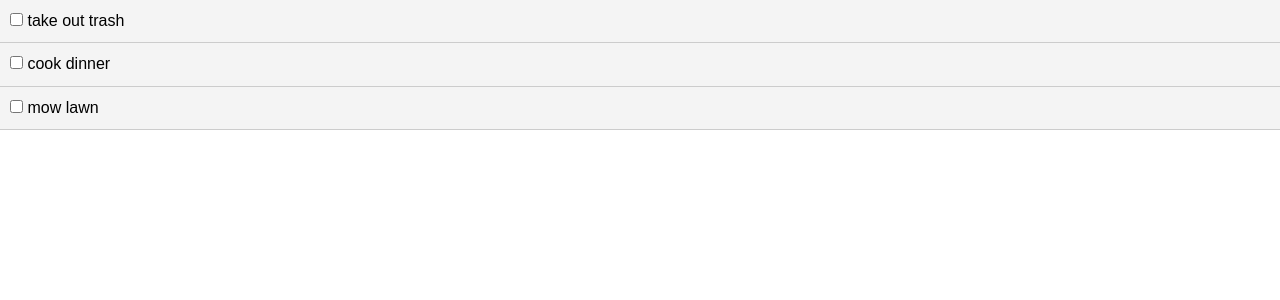
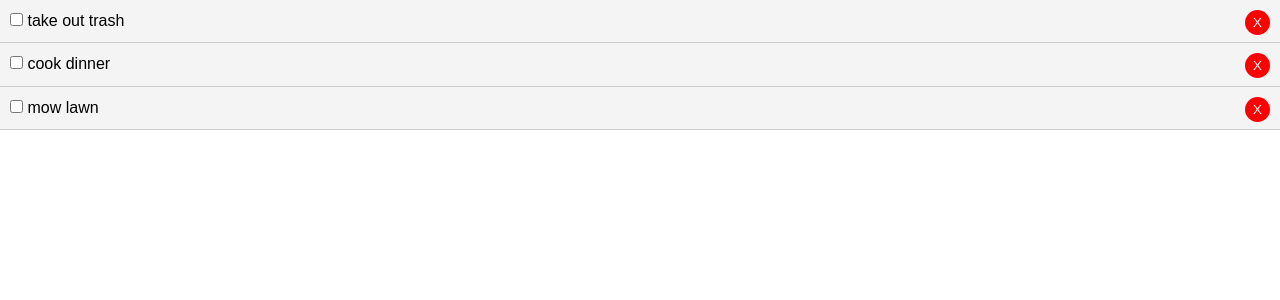
Before and after one commit to akun1/react-todo, a React (Create React App) app: page / in a window 1280 px wide. Shown: the top 300 px of the page. Built offline with nearby package versions, Linux system fonts and the light colour scheme.

Commit message:
deletion of todo done!

```diff
--- a/src/App.js
+++ b/src/App.js
@@ -35,11 +35,16 @@
     });
   }
 
+  //delete todo
+  deleteTodo = (id) => {
+    this.setState({ todos: [...this.state.todos.filter(todo => todo.id !== id)] });
+  }
+
   render() {
     console.log(this.state.todos)
     return (
       <div className="App">
-        <Todos todos={this.state.todos} markComplete={this.markComplete} />
+        <Todos todos={this.state.todos} markComplete={this.markComplete} deleteTodo={this.deleteTodo}/>
       </div>
     );
   }
--- a/src/components/TodoItem/TodoItem.css
+++ b/src/components/TodoItem/TodoItem.css
@@ -13,3 +13,13 @@
 .incomplete {
     text-decoration: none;
 }
+
+#delete-btn {
+    background-color: red;
+    color: white;
+    border: none;
+    padding: 5px 8px;
+    border-radius: 50%;
+    cursor: pointer;
+    float: right;
+}
--- a/src/components/TodoItem/TodoItem.js
+++ b/src/components/TodoItem/TodoItem.js
@@ -14,6 +14,7 @@
         <p id='todoitem' className = {this.props.todo.completed ? 'completed' : 'incomplete' }>
           <input type="checkbox" onChange={this.props.markComplete.bind(this, id)}/> {' '}
           { title }
+          <button onClick={this.props.deleteTodo.bind(this, id)} id='delete-btn'>X</button>
         </p>
       </div>
     )
--- a/src/components/Todos/Todos.js
+++ b/src/components/Todos/Todos.js
@@ -7,7 +7,7 @@
 
     render() {
         return this.props.todos.map((todo) => (
-            <TodoItem key={todo.id} todo={todo} markComplete={this.props.markComplete}/>
+            <TodoItem key={todo.id} todo={todo} markComplete={this.props.markComplete} deleteTodo={this.props.deleteTodo}/>
         ));
     }
 }
```
Also changed, not shown: 1 other file (tests, documents, lock files or other folders).
